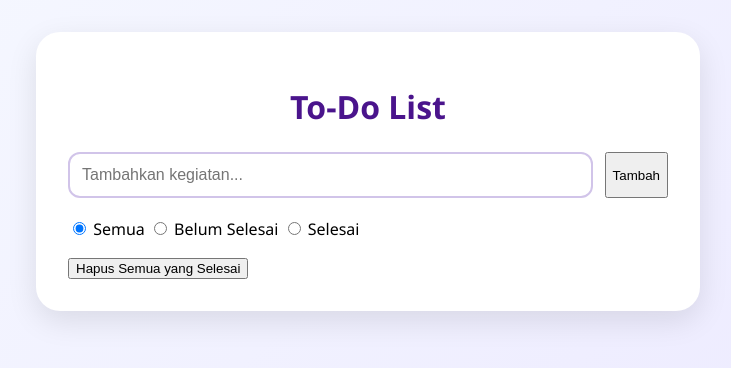
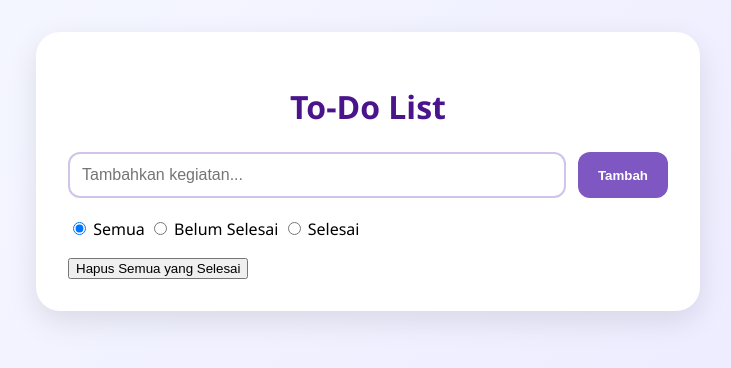
Before and after one commit to bintanghendriska/32-pbk-uts-233510676, a Vue app: page / in a window 1280 px wide. Shown: the top 368 px of the page, without its empty margins (272-1003 px from the left). Built offline with nearby package versions, Linux system fonts and the light colour scheme.

Commit message:
style pada button

```diff
--- a/src/App.vue
+++ b/src/App.vue
@@ -128,4 +128,19 @@ body {
   border-color: #7e57c2;
   outline: none;
 }
+
+.todo-button {
+  background-color: #7e57c2;
+  color: white;
+  border: none;
+  padding: 0.75rem 1.25rem;
+  border-radius: 0.75rem;
+  cursor: pointer;
+  font-weight: bold;
+  transition: background-color 0.3s ease;
+}
+
+.todo-button:hover {
+  background-color: #5e35b1;
+}
 </style>
```
